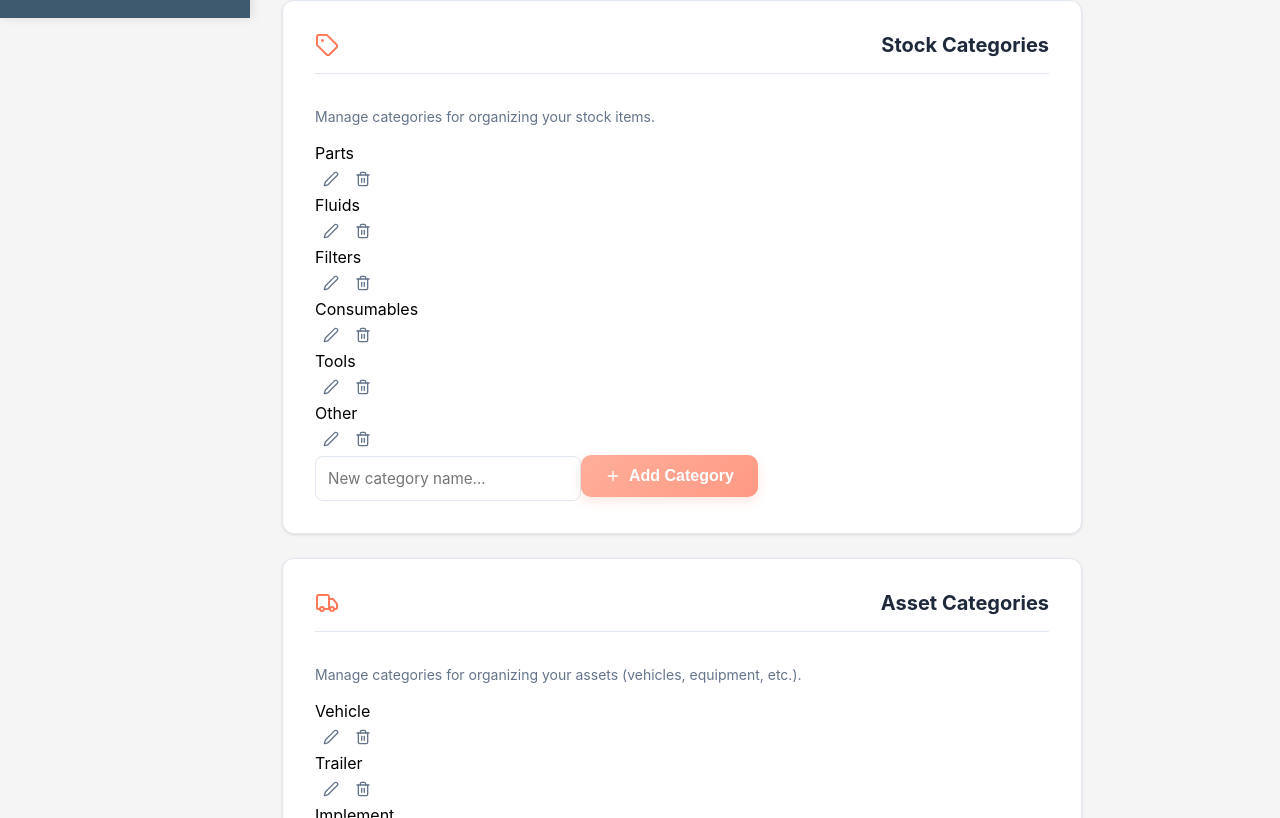
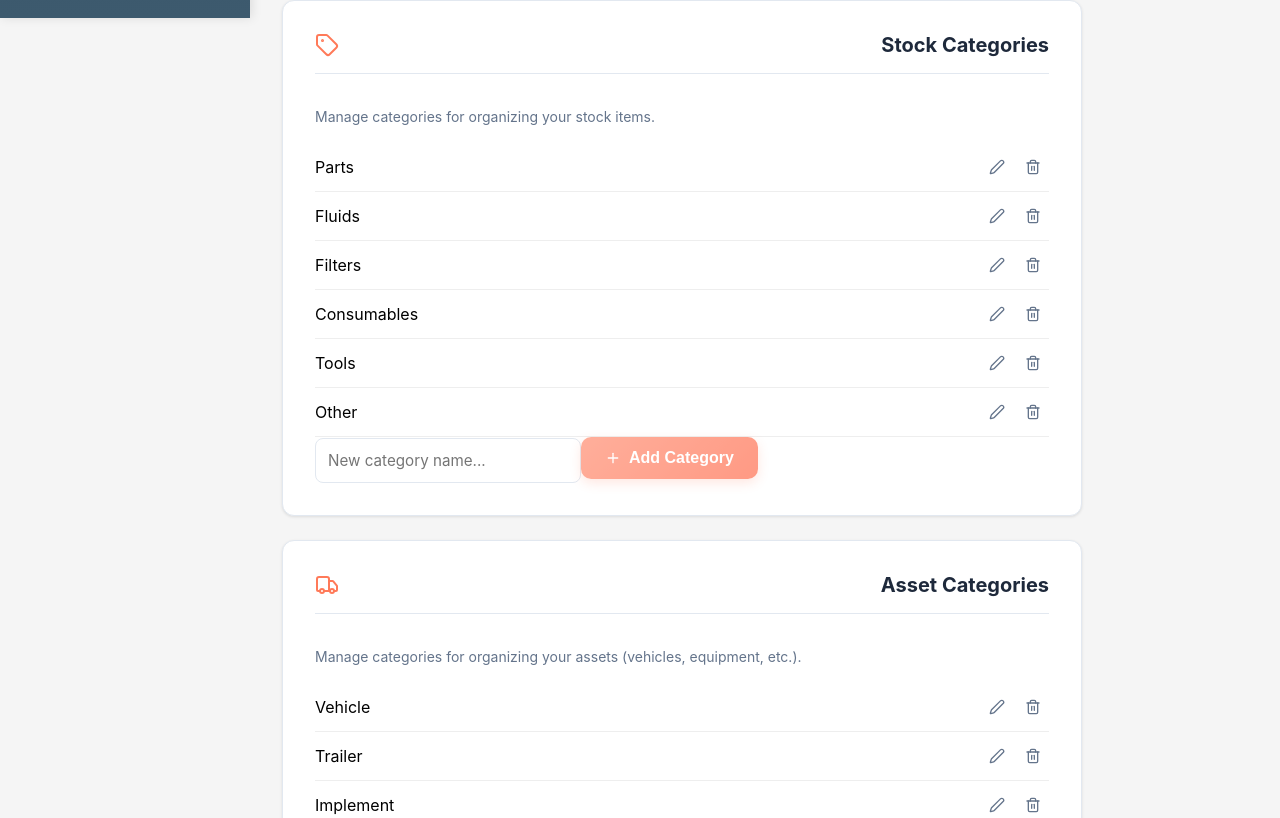
Before and after one commit to withaai-cloud/OneShot-Workshop, a React (Create React App) app: page /dashboard/settings in a window 1280 px wide. Shown: the part 782-1600 px from the top of the page. Built offline with nearby package versions, Linux system fonts and the light colour scheme; no server answers; the database is empty; sample sign-in values are in the browser's storage.

Commit message:
Style category lists with buttons aligned right
Co-Authored-By: Claude Opus 4.5 <noreply@anthropic.com>

```diff
--- a/src/components/Settings.js
+++ b/src/components/Settings.js
@@ -407,9 +407,9 @@ function Settings({
 
             <div className="category-list">
               {categories && categories.map(category => (
-                <div key={category} className="category-item">
+                <div key={category} className="category-item" style={{ display: 'flex', justifyContent: 'space-between', alignItems: 'center', padding: '0.5rem 0', borderBottom: '1px solid #eee' }}>
                   {editingCategory === category ? (
-                    <div className="category-edit">
+                    <div className="category-edit" style={{ display: 'flex', gap: '0.5rem', flex: 1 }}>
                       <input
                         type="text"
                         value={editCategoryValue}
@@ -419,6 +419,7 @@ function Settings({
                           if (e.key === 'Escape') cancelEditCategory();
                         }}
                         autoFocus
+                        style={{ flex: 1 }}
                       />
                       <button className="icon-btn success" onClick={() => handleEditCategory(category)} title="Save">
                         <Check size={16} />
@@ -430,7 +431,7 @@ function Settings({
                   ) : (
                     <>
                       <span className="category-name">{category}</span>
-                      <div className="category-actions">
+                      <div className="category-actions" style={{ display: 'flex', gap: '0.25rem', marginLeft: 'auto' }}>
                         <button
                           className="icon-btn"
                           onClick={() => startEditCategory(category)}
@@ -486,9 +487,9 @@ function Settings({
 
             <div className="category-list">
               {assetCategories && assetCategories.map(category => (
-                <div key={category} className="category-item">
+                <div key={category} className="category-item" style={{ display: 'flex', justifyContent: 'space-between', alignItems: 'center', padding: '0.5rem 0', borderBottom: '1px solid #eee' }}>
                   {editingAssetCategory === category ? (
-                    <div className="category-edit">
+                    <div className="category-edit" style={{ display: 'flex', gap: '0.5rem', flex: 1 }}>
                       <input
                         type="text"
                         value={editAssetCategoryValue}
@@ -498,6 +499,7 @@ function Settings({
                           if (e.key === 'Escape') cancelEditAssetCategory();
                         }}
                         autoFocus
+                        style={{ flex: 1 }}
                       />
                       <button className="icon-btn success" onClick={() => handleEditAssetCategory(category)} title="Save">
                         <Check size={16} />
@@ -509,7 +511,7 @@ function Settings({
                   ) : (
                     <>
                       <span className="category-name">{category}</span>
-                      <div className="category-actions">
+                      <div className="category-actions" style={{ display: 'flex', gap: '0.25rem', marginLeft: 'auto' }}>
                         <button
                           className="icon-btn"
                           onClick={() => startEditAssetCategory(category)}
```
